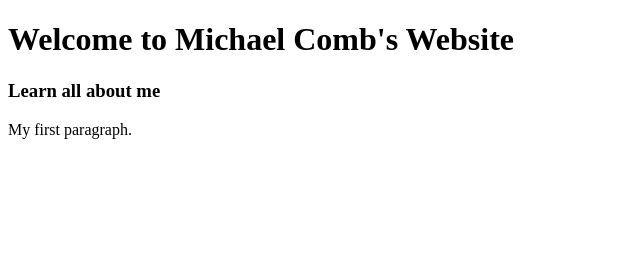
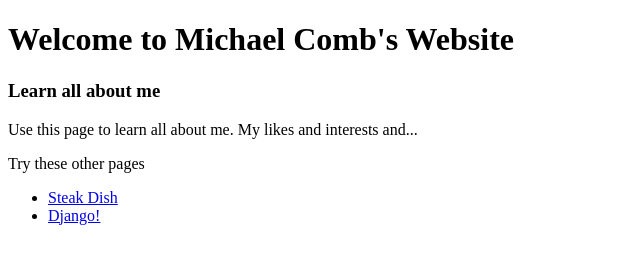
Before and after one commit to mcombs1/mcombs1.github.io, a plain HTML site: page index.html in a window 1280 px wide. Shown: the whole page, without its empty margins (0-640 px from the left). Drawn offline with Linux system fonts and the light colour scheme.

Commit message:
Update index.html

```diff
--- a/index.html
+++ b/index.html
@@ -2,12 +2,20 @@
 <html>
     <head>
         <title>Michael Combs.com!</title>
+        <link href="css/styles.css" rel="stylesheet" type="text/css">
     </head>
     <body>
 
     <h1>Welcome to Michael Comb's Website</h1>
     <h3>Learn all about me</h3>
-    <p>My first paragraph.</p>
+    <p>Use this page to learn all about me. My likes and interests and...</p>
+        <p>Try these other pages</p>
+        <ul>
+            <li><a href="html/food.html">Steak Dish</a></li>
+            <li><a href="html/movie.html">Django!</a></li>
+        </ul>
+
+
 
     </body>
 </html>
```
